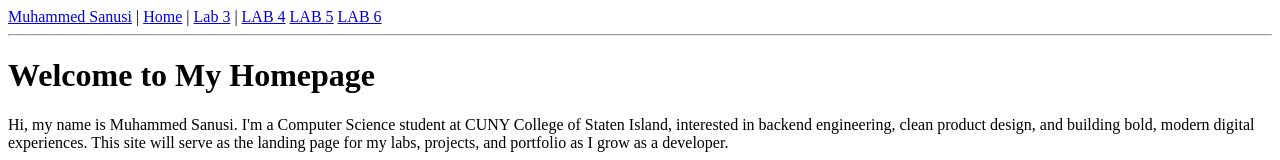
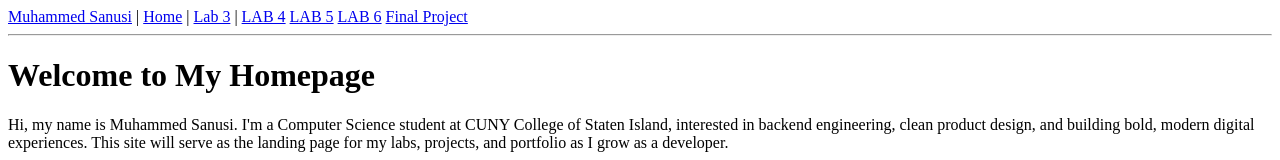
Before and after one commit to muhammedsanusi890-oss/muhammedsanusi890-oss.github.io, a plain HTML site: page index.html in a window 1280 px wide. Shown: the top 160 px of the page. Drawn offline with Linux system fonts and the light colour scheme.

Commit message:
added final project

```diff
--- a/index.html
+++ b/index.html
@@ -13,6 +13,7 @@
   <a href="order.html">LAB 4</a>
   <a href="registration.html">LAB 5</a>
   <a href="REST.html">LAB 6</a>
+  <a href="Website Project/Home.html">Final Project</a>
 </nav>
 
 <hr>
```
